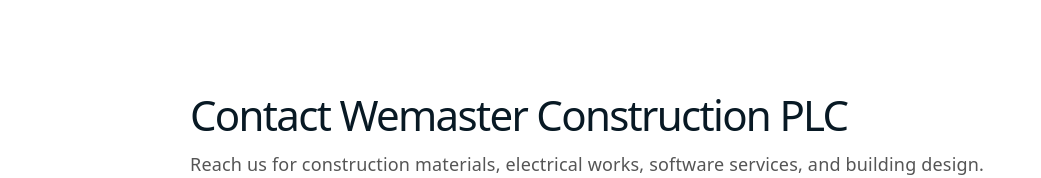
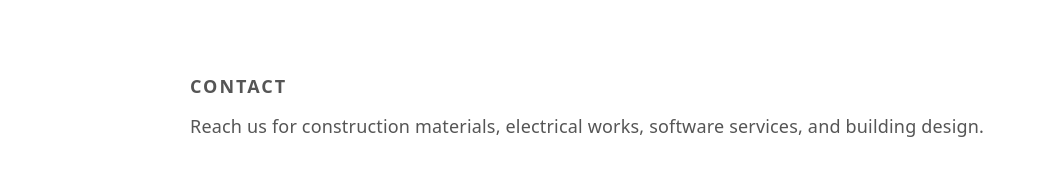
Before and after one commit to mgmelk/constructionwebsite, a React app in the folder frontend/: page / in a window 1280 px wide. Shown: the part 4519-4697 px from the top of the page, without its empty margins (0-1041 px from the left). Built offline with nearby package versions, Linux system fonts and the light colour scheme; no server answers; the HTML template or start-up script is replaced by a standard one.

Commit message:
frontend

```diff
--- a/frontend/src/components/Contact/Contact.css
+++ b/frontend/src/components/Contact/Contact.css
@@ -17,6 +17,15 @@
   color:#555;
   font-size:18px;
   line-height:32px;
+}
+
+.contact-label{
+  color:#f7b500;
+  font-size:14px;
+  font-weight:700;
+  letter-spacing:2px;
+  text-transform:uppercase;
+  margin-bottom:8px;
 }
 .contact-details{
   display:grid;
--- a/frontend/src/components/Contact/Contact.jsx
+++ b/frontend/src/components/Contact/Contact.jsx
@@ -4,7 +4,7 @@
   return (
     <section className="contact-page" id="contact">
       <div className="contact-inner">
-        <h1>Contact Wemaster Construction PLC</h1>
+        <p className="contact-label">Contact</p>
         <p>
           Reach us for construction materials, electrical works, software services,
           and building design.
--- a/frontend/src/components/Navbar/Navbar.css
+++ b/frontend/src/components/Navbar/Navbar.css
@@ -23,7 +23,7 @@
 }
 
 .logo-icon {
-  width: 45px;
+  width: 56px;
   height: auto;
   object-fit: contain;
 }
@@ -166,7 +166,7 @@
   }
 
   .logo-icon {
-    width: 36px;
+    width: 45px;
   }
 
   .nav-links {
@@ -233,7 +233,7 @@
   }
 
   .logo-icon {
-    width: 30px;
+    width: 38px;
   }
 
   .nav-links {
--- a/frontend/src/pages/Contact.jsx
+++ b/frontend/src/pages/Contact.jsx
@@ -5,7 +5,6 @@
   return (
     <section className="contact-page">
       <div className="contact-inner">
-        <h1>Contact Wemaster Construction PLC</h1>
         <p>Reach us for construction materials, electrical works, software services, and building design.</p>
         <div className="contact-details">
           <div>
```
